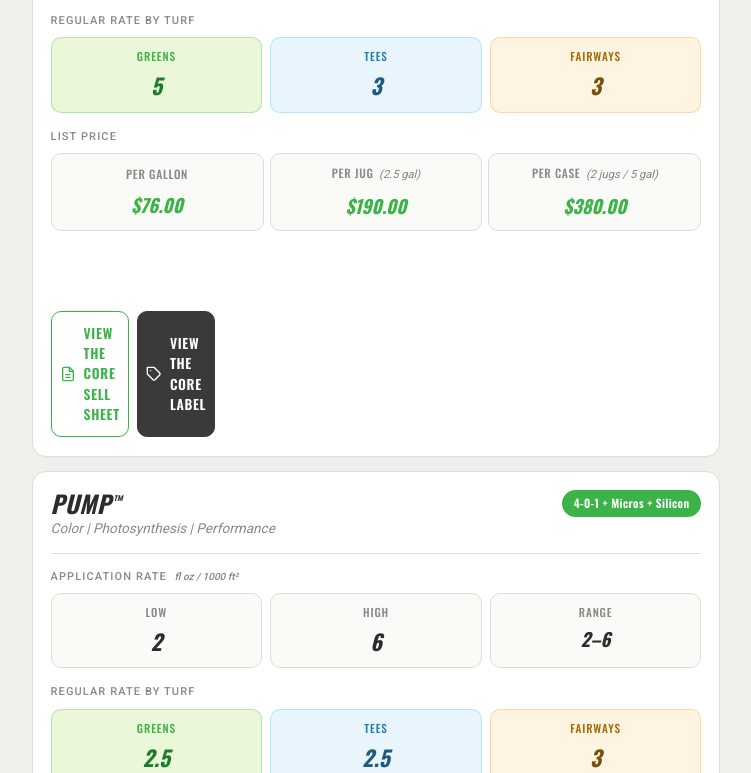
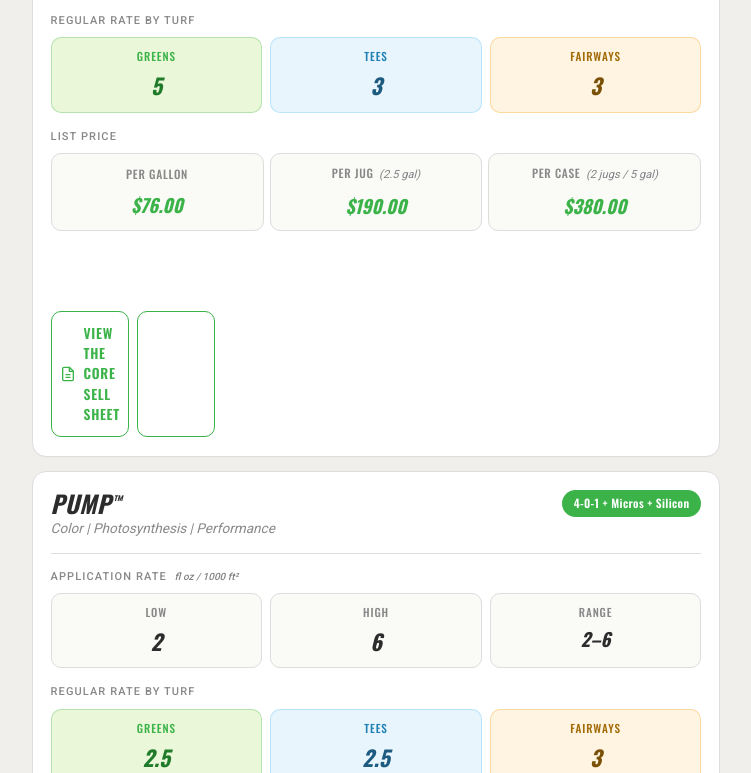
Before and after one commit to MARKJULL/PF-QRT, a plain HTML site: page AppTool/reference.html in a window 1280 px wide. In both pictures the pointer is over the link "VIEW THE CORE LABEL". Shown: the part 758-1531 px from the top of the page, without its empty margins (264-1015 px from the left). Drawn offline with nearby package versions, Linux system fonts and the light colour scheme.

Commit message:
Update reference.html

```diff
--- a/AppTool/reference.html
+++ b/AppTool/reference.html
@@ -192,8 +192,8 @@
   color: var(--text);
 }
 .doc-btn-row .sell-sheet-btn.label-btn:hover {
-  background: var(--dark-hero);
-  border-color: var(--dark-hero);
+  background: var(--white);
+  border-color: var(--green);
   color: var(--white);
 }
 
```
